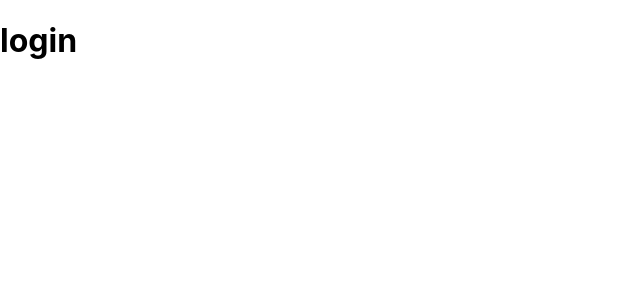
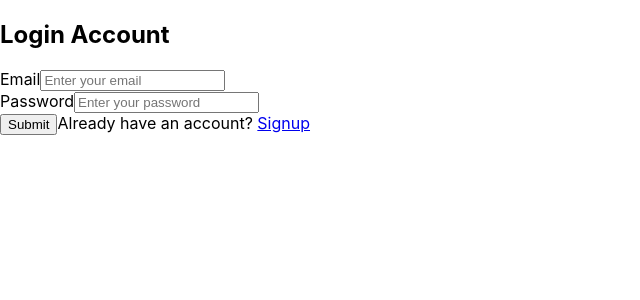
Before and after one commit to Bhavanikodur0706/MERN-stack1, a React (Create React App) app in the folder client/frontend/: page /login in a window 1280 px wide. Shown: the top 300 px of the page, without its empty margins (0-640 px from the left). Built offline with nearby package versions, Linux system fonts and the light colour scheme.

Commit message:
added login logic and fetcvh data using axios

```diff
--- a/client/frontend/src/pages/Login.jsx
+++ b/client/frontend/src/pages/Login.jsx
@@ -1,11 +1,94 @@
-import React from 'react'
+import React, { useState } from "react";
+import { Link, useNavigate } from "react-router-dom";
+import axios from "axios";
+import { ToastContainer, toast } from "react-toastify";
 
 const Login = () => {
+  const navigate = useNavigate();
+  const [inputValue, setInputValue] = useState({
+    email: "",
+    password: "",
+  });
+  const { email, password } = inputValue;
+  const handleOnChange = (e) => {
+    const { name, value } = e.target;
+    setInputValue({
+      ...inputValue,
+      [name]: value,
+    });
+  };
+
+  const handleError = (err) =>
+    toast.error(err, {
+      position: "bottom-left",
+    });
+  const handleSuccess = (msg) =>
+    toast.success(msg, {
+      position: "bottom-left",
+    });
+
+  const handleSubmit = async (e) => {
+    e.preventDefault();
+    try {
+      const { data } = await axios.post(
+        "http://localhost:4000/login",
+        {
+          ...inputValue,
+        },
+        { withCredentials: true }
+      );
+      console.log(data);
+      const { success, message } = data;
+      if (success) {
+        handleSuccess(message);
+        setTimeout(() => {
+          navigate("/");
+        }, 1000);
+      } else {
+        handleError(message);
+      }
+    } catch (error) {
+      console.log(error);
+    }
+    setInputValue({
+      ...inputValue,
+      email: "",
+      password: "",
+    });
+  };
+
   return (
-    <div>
-      <h1>login</h1>
+    <div className="form_container">
+      <h2>Login Account</h2>
+      <form onSubmit={handleSubmit}>
+        <div>
+          <label htmlFor="email">Email</label>
+          <input
+            type="email"
+            name="email"
+            value={email}
+            placeholder="Enter your email"
+            onChange={handleOnChange}
+          />
+        </div>
+        <div>
+          <label htmlFor="password">Password</label>
+          <input
+            type="password"
+            name="password"
+            value={password}
+            placeholder="Enter your password"
+            onChange={handleOnChange}
+          />
+        </div>
+        <button type="submit">Submit</button>
+        <span>
+          Already have an account? <Link to={"/signup"}>Signup</Link>
+        </span>
+      </form>
+      <ToastContainer />
     </div>
-  )
-}
+  );
+};
 
-export default Login
+export default Login;
```
